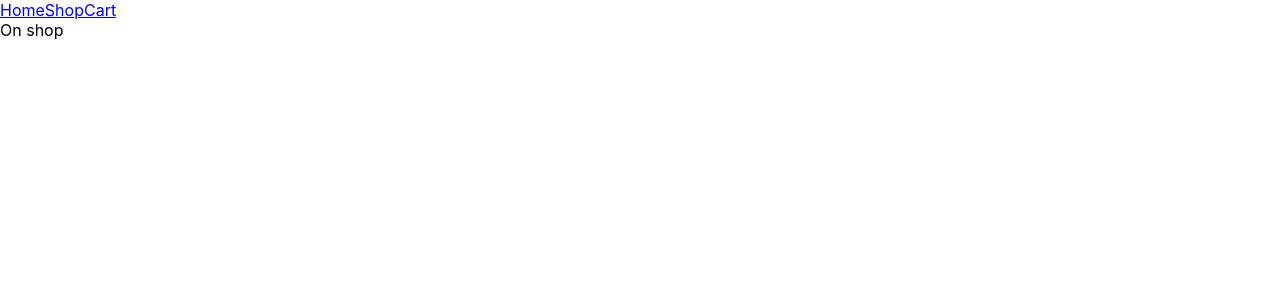
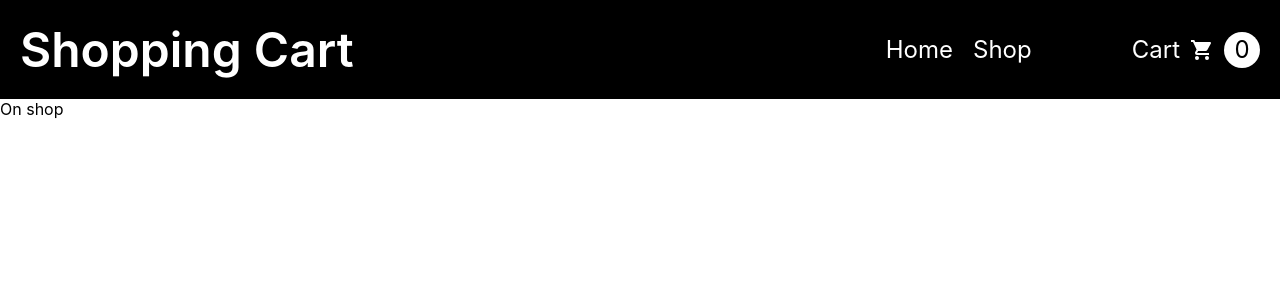
Before and after one commit to shaneSleeman/shopping-cart-react, a React (Create React App) app: page /shoppage in a window 1280 px wide. Shown: the top 300 px of the page. Built offline with nearby package versions, Linux system fonts and the light colour scheme.

Commit message:
Navbar styling

```diff
--- a/src/RouteSwitch.js
+++ b/src/RouteSwitch.js
@@ -8,7 +8,7 @@ import Nav from "./components/Nav";
 const RouteSwitch = () => {
   return (
     <BrowserRouter>
-      <Nav />
+      <Nav cartCount="0"/>
       <Routes>
         <Route path="/" element={<Homepage />} />
         <Route path="/cartpage" element={<Cartpage />} />
--- a/src/components/Nav.js
+++ b/src/components/Nav.js
@@ -1,11 +1,23 @@
 import {Link} from 'react-router-dom';
+import '../styles/nav.css';
+import cartIcon from '../assets/cart.svg';
 
-const Nav = () => {
+const Nav = ({cartCount}) => {
     return (
-        <div>
-            <Link to="/">Home</Link>
-            <Link to="/shoppage">Shop</Link>
-            <Link to="/cartpage">Cart</Link>
+        <div className="nav">
+            <div className="navTitle">Shopping Cart</div>
+            <div className="navLinks">
+                <div className="navLinks1">
+                    <Link className="links" to="/">Home</Link>
+                    <Link className="links" to="/shoppage">Shop</Link>
+                </div>
+                <div className="navLinks2">
+                    <Link className="links" to="/cartpage">Cart</Link>
+                    <img className="cartIcon" src={cartIcon} />
+                    <div className="cartItems">{cartCount}</div>
+                </div>
+            </div>
+
         </div>
     )
 }
--- /dev/null
+++ b/src/styles/nav.css
@@ -0,0 +1,54 @@
+.nav {
+    display: flex;
+    justify-content: space-between;
+    align-items: center;
+    padding: 20px;
+    color: white;
+    background-color: black;
+}
+
+.navTitle {
+    font-size: 3rem;
+    font-weight: 600;
+}
+
+.navLinks {
+    font-size: 1.5rem;
+    display: flex;
+    justify-content: space-between;
+    align-items: center;
+    gap: 100px;
+}
+
+.navLinks1 {
+    display: flex;
+    gap: 20px;
+}
+
+.links {
+    color: inherit;
+    text-decoration: inherit;
+}
+
+.navLinks2 {
+    display: flex;
+    justify-content: space-between;
+    align-items: center;
+    gap: 10px;
+}
+
+.cartIcon {
+    filter: invert(100%);
+}
+
+.cartItems {
+    display: flex;
+    justify-content: center;
+    align-items: center;
+    color: black;
+    background-color: white;
+    padding: 10px;
+    width: 1rem;
+    height: 1rem;
+    border-radius: 20px;
+}
```
Also changed, not shown: src/assets/cart.svg (added).
